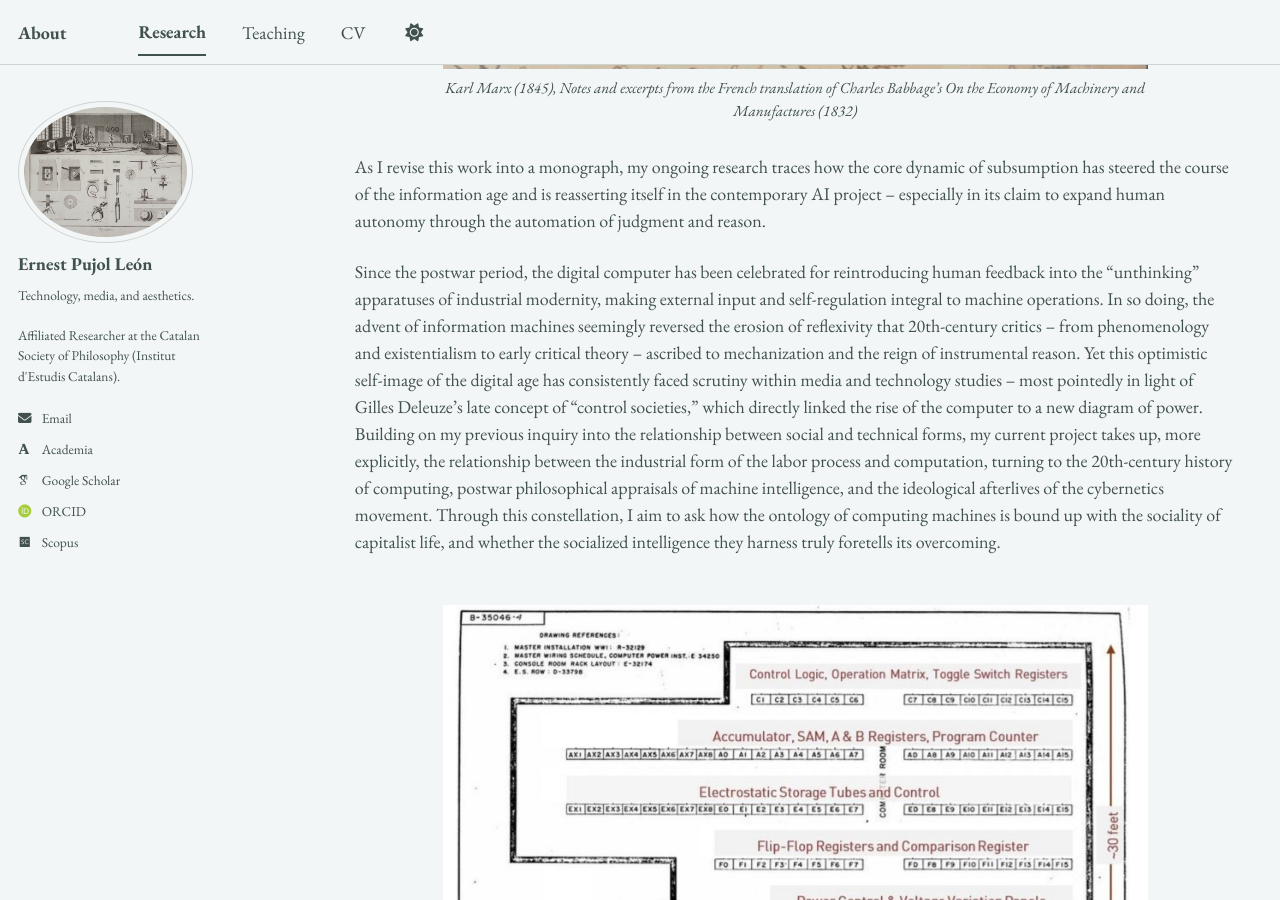
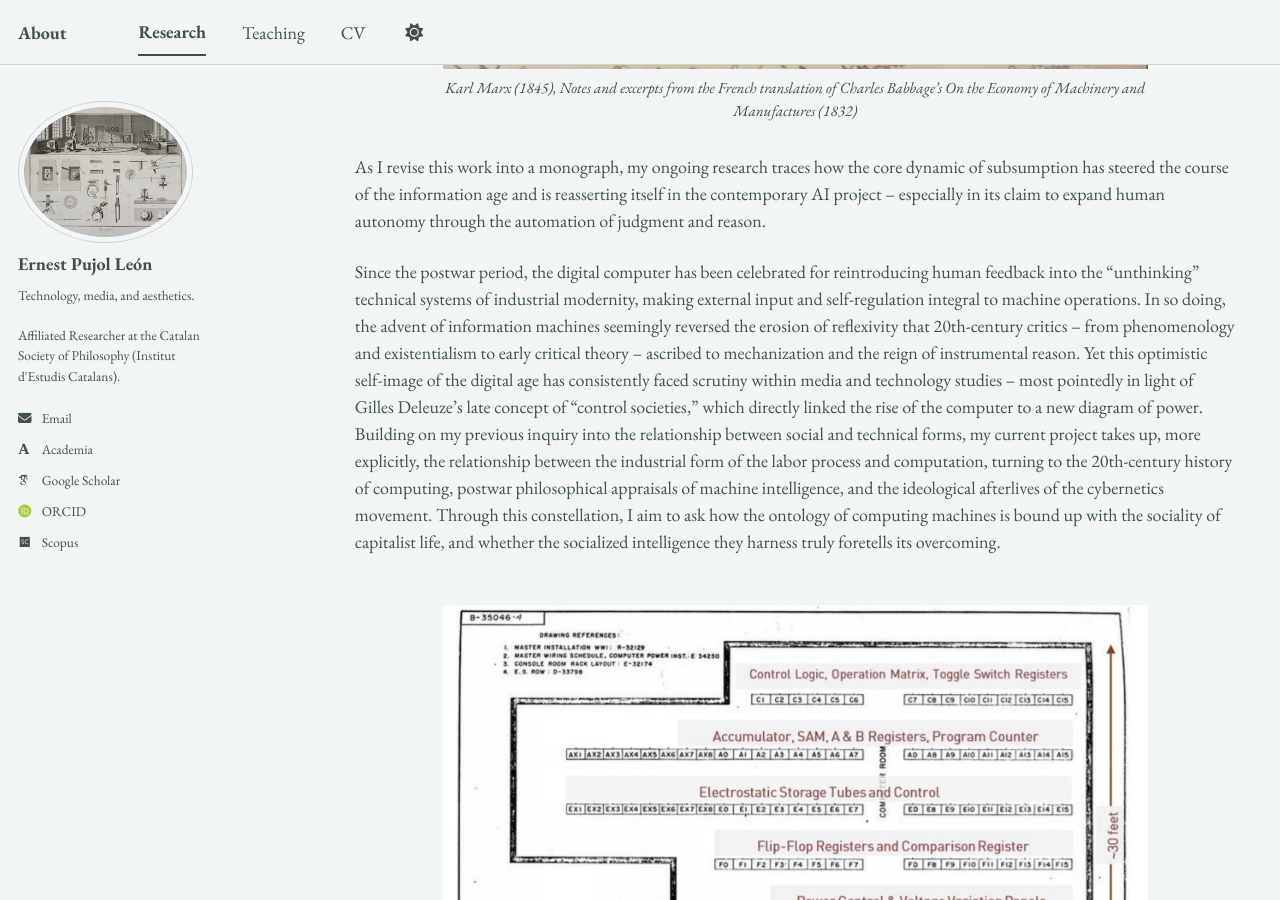
Before and after one commit to epujol90/epujol90.github.io, a Jekyll site: the page built from _pages/research.md, in a window 1280 px wide and 900 px high, scrolled down 1560 px. Built offline with Jekyll 4.4.1, drawn with Linux system fonts in a browser that asks for light colours; some web fonts are replaced; a script bundle is joined from its source files by our own code; library files that are not in the unit come from our copies.

Commit message:
Update research.md

```diff
--- a/_pages/research.md
+++ b/_pages/research.md
@@ -27,7 +27,7 @@ My doctoral work centered on the _longue durée_ of industrial modernity and wha
 
 As I revise this work into a monograph, my ongoing research traces how the core dynamic of subsumption has steered the course of the information age and is reasserting itself in the contemporary AI project -- especially in its claim to expand human autonomy through the automation of judgment and reason.
 
-Since the postwar period, the digital computer has been celebrated for reintroducing human feedback into the "unthinking" apparatuses of industrial modernity, making external input and self-regulation integral to machine operations. In so doing, the advent of information machines seemingly reversed the erosion of reflexivity that 20th-century critics -- from phenomenology and existentialism to early critical theory -- ascribed to mechanization and the reign of instrumental reason. Yet this optimistic self-image of the digital age has consistently faced scrutiny within media and technology studies -- most pointedly in light of Gilles Deleuze's late concept of “control societies," which directly linked the rise of the computer to a new diagram of power. Building on my previous inquiry into the relationship between social and technical forms, my current project takes up, more explicitly, the relationship between the industrial form of the labor process and computation, turning to the 20th-century history of computing, postwar philosophical appraisals of machine intelligence, and the ideological afterlives of the cybernetics movement. Through this constellation, I&nbsp;aim to ask how the ontology of computing machines is bound up with the sociality of capitalist life, and whether the socialized intelligence they harness truly foretells its overcoming.
+Since the postwar period, the digital computer has been celebrated for reintroducing human feedback into the "unthinking" technical systems of industrial modernity, making external input and self-regulation integral to machine operations. In so doing, the advent of information machines seemingly reversed the erosion of reflexivity that 20th-century critics -- from phenomenology and existentialism to early critical theory -- ascribed to mechanization and the reign of instrumental reason. Yet this optimistic self-image of the digital age has consistently faced scrutiny within media and technology studies -- most pointedly in light of Gilles Deleuze's late concept of “control societies," which directly linked the rise of the computer to a new diagram of power. Building on my previous inquiry into the relationship between social and technical forms, my current project takes up, more explicitly, the relationship between the industrial form of the labor process and computation, turning to the 20th-century history of computing, postwar philosophical appraisals of machine intelligence, and the ideological afterlives of the cybernetics movement. Through this constellation, I&nbsp;aim to ask how the ontology of computing machines is bound up with the sociality of capitalist life, and whether the socialized intelligence they harness truly foretells its overcoming.
 <br>
 <br>
 
```
